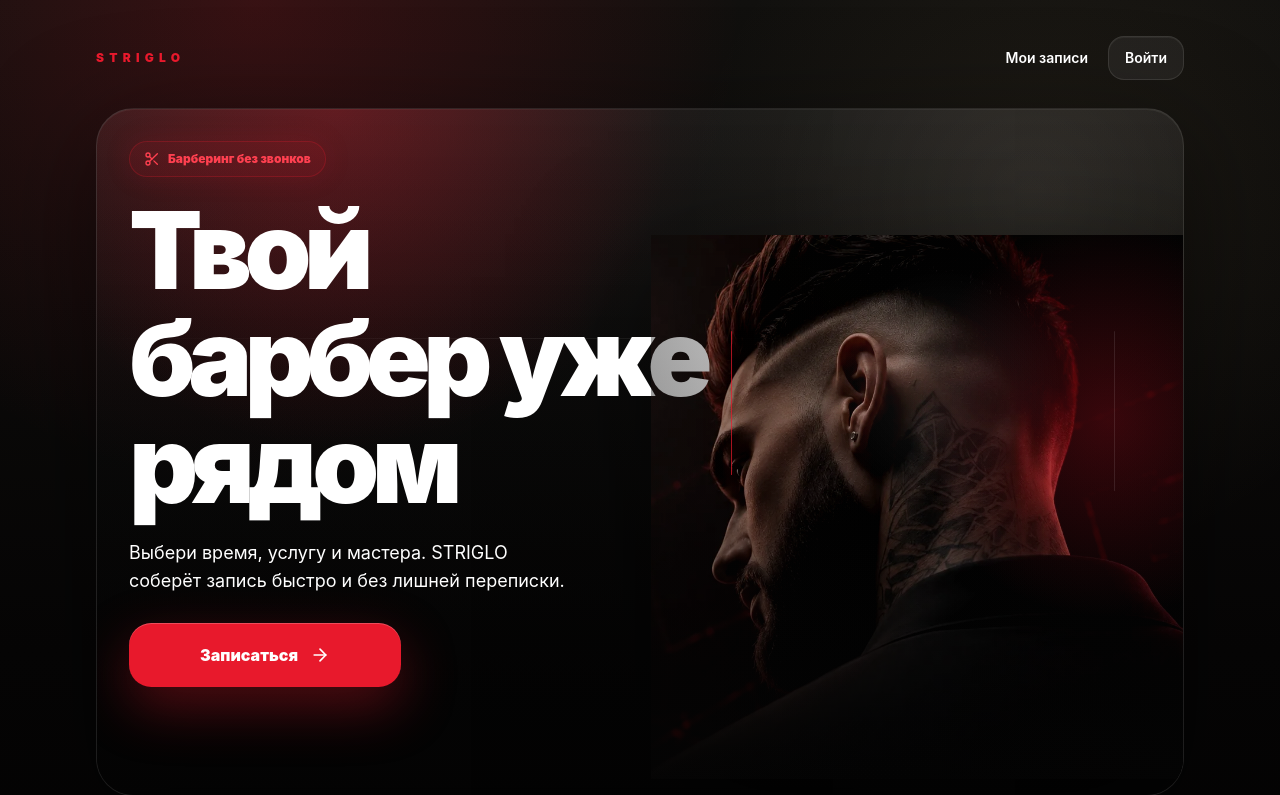
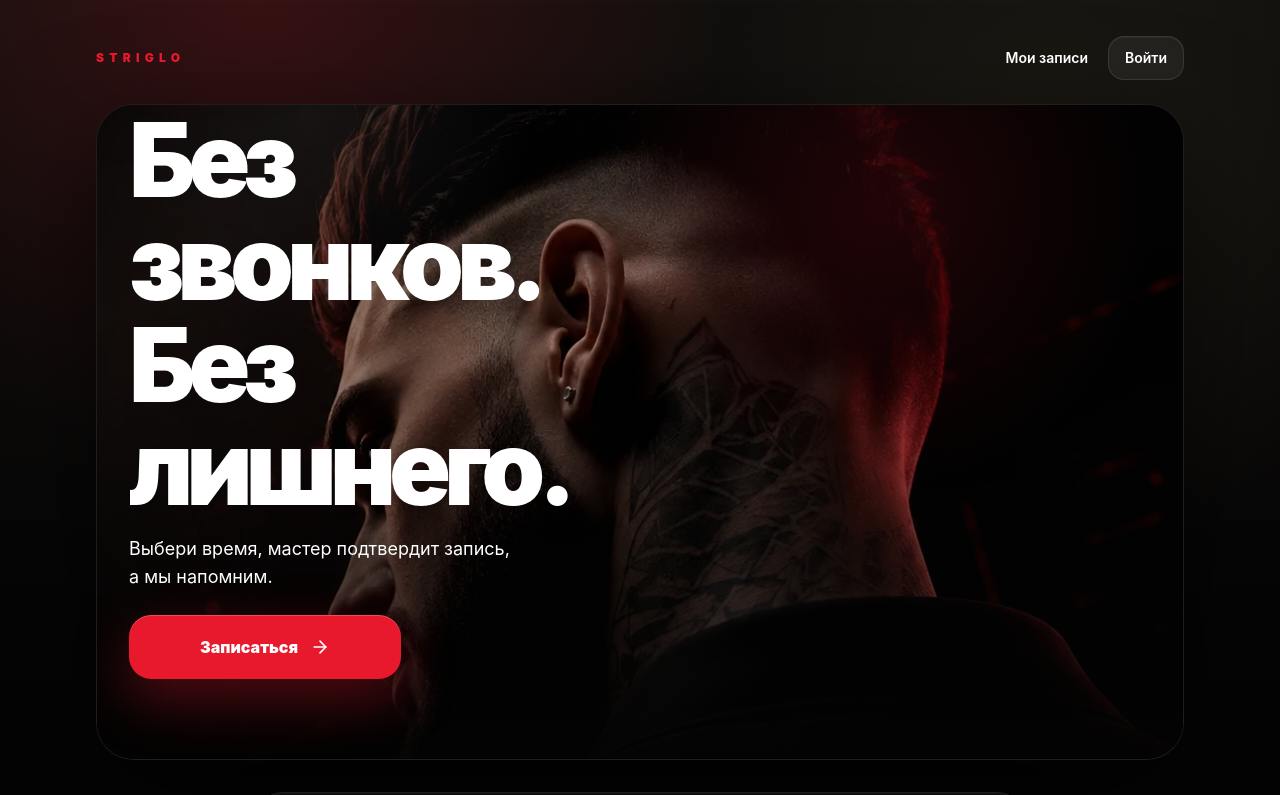
Before and after one commit to Staciv/Barber-stryglo, a Next.js app: page / in a window 1280 px wide. Shown: the top 795 px of the page. Built offline with nearby package versions, Linux system fonts and the light colour scheme.

Commit message:
refine immersive home hero

```diff
--- a/src/app/page.tsx
+++ b/src/app/page.tsx
@@ -1,6 +1,6 @@
 "use client";
 
-import { motion, useReducedMotion, useScroll, useTransform, type MotionValue } from "framer-motion";
+import { motion, useReducedMotion, useScroll, useTransform } from "framer-motion";
 import { ArrowRight, Clock3, MapPin, Scissors, Sparkles } from "lucide-react";
 import Image from "next/image";
 import Link from "next/link";
@@ -56,53 +56,6 @@ function Header() {
         )}
       </nav>
     </motion.header>
-  );
-}
-
-type BarberProfileVisualProps = {
-  glowY: MotionValue<number>;
-  lineY: MotionValue<number>;
-  visualY: MotionValue<number>;
-};
-
-function BarberProfileVisual({ glowY, lineY, visualY }: BarberProfileVisualProps) {
-  return (
-    <motion.div
-      role="img"
-      aria-label="Премиальный профиль барбера STRIGLO"
-      style={{ y: visualY }}
-      initial={{ opacity: 0, y: 22, scale: 0.985 }}
-      animate={{ opacity: 1, y: 0, scale: 1 }}
-      transition={{ delay: 0.16, duration: 0.48, ease: smoothEase }}
-      className="pointer-events-none relative -mx-5 mt-5 h-[24rem] overflow-hidden bg-transparent shadow-[0_42px_120px_rgba(0,0,0,0.5)] md:absolute md:bottom-4 md:right-2 md:mt-0 md:h-[34rem] md:w-[34rem] md:max-w-[34rem]"
-    >
-      <motion.div
-        style={{ y: glowY }}
-        className="absolute -right-14 top-8 z-10 h-72 w-72 rounded-full bg-[#E8192C]/24 blur-3xl md:-right-20 md:h-96 md:w-96"
-      />
-      <Image
-        src="/images/home/hero-barber.webp"
-        alt=""
-        fill
-        priority
-        unoptimized
-        sizes="(min-width: 768px) 34rem, 100vw"
-        className="-translate-x-[6%] scale-[1.25] object-cover object-[50%_30%] opacity-95 saturate-[0.94] contrast-[1.1] md:-translate-x-[5%] md:scale-[1.22]"
-      />
-      <motion.div
-        style={{ y: glowY }}
-        className="absolute inset-0 z-10 bg-[radial-gradient(circle_at_54%_28%,rgba(255,255,255,0.07),transparent_24%),radial-gradient(circle_at_84%_34%,rgba(232,25,44,0.24),transparent_34%),linear-gradient(90deg,rgba(7,6,6,0.32)_0%,rgba(7,6,6,0.03)_42%,rgba(7,6,6,0.28)_100%),linear-gradient(180deg,rgba(10,8,8,0)_0%,rgba(4,4,4,0.18)_48%,rgba(3,3,3,0.96)_100%)]"
-      />
-      <motion.div
-        style={{ y: lineY }}
-        className="absolute left-16 top-16 z-20 h-28 w-px rotate-[-28deg] rounded-full bg-[#E8192C]/70 shadow-[0_0_34px_rgba(232,25,44,0.42)] md:left-20 md:top-24 md:h-36"
-      />
-      <motion.div
-        style={{ y: lineY }}
-        className="absolute right-14 top-16 z-20 h-28 w-px rotate-[24deg] rounded-full bg-white/10 shadow-[0_0_24px_rgba(255,255,255,0.1)] md:right-20 md:top-24 md:h-40"
-      />
-      <div className="absolute inset-x-12 bottom-9 z-20 h-px bg-gradient-to-r from-transparent via-[#E8192C]/48 to-transparent" />
-    </motion.div>
   );
 }
 
@@ -209,10 +162,7 @@ function HeroSection() {
     target: heroRef,
     offset: ["start start", "end start"],
   });
-  const backgroundY = useTransform(scrollYProgress, [0, 1], shouldReduceMotion ? [0, 0] : [0, 34]);
-  const glowY = useTransform(scrollYProgress, [0, 1], shouldReduceMotion ? [0, 0] : [0, -18]);
-  const lineY = useTransform(scrollYProgress, [0, 1], shouldReduceMotion ? [0, 0] : [0, -28]);
-  const visualY = useTransform(scrollYProgress, [0, 1], shouldReduceMotion ? [0, 0] : [0, -38]);
+  const imageY = useTransform(scrollYProgress, [0, 1], shouldReduceMotion ? [0, 0] : [0, 34]);
 
   return (
     <motion.section
@@ -220,19 +170,30 @@ function HeroSection() {
       initial={{ opacity: 0, y: 16 }}
       animate={{ opacity: 1, y: 0 }}
       transition={{ duration: 0.36, ease: smoothEase }}
-      className="relative mt-7 overflow-hidden rounded-[2.35rem] border border-white/[0.1] bg-[linear-gradient(180deg,rgba(255,255,255,0.055),rgba(255,255,255,0.018)_42%,rgba(0,0,0,0.18))] p-5 pb-0 shadow-[0_30px_110px_rgba(0,0,0,0.5),inset_0_1px_0_rgba(255,255,255,0.06)] md:min-h-[43rem] md:p-8"
+      className="relative mt-6 min-h-[calc(100svh-7.25rem)] overflow-hidden rounded-[2.35rem] border border-white/[0.1] bg-[#060505] shadow-[0_30px_110px_rgba(0,0,0,0.56),inset_0_1px_0_rgba(255,255,255,0.06)] md:min-h-[min(820px,82vh)]"
     >
       <motion.div
-        style={{ y: backgroundY }}
-        className="absolute inset-0 bg-[radial-gradient(circle_at_22%_0%,rgba(232,25,44,0.24),transparent_31%),radial-gradient(circle_at_86%_12%,rgba(255,255,255,0.055),transparent_24%),linear-gradient(180deg,rgba(11,9,9,0),rgba(3,3,3,0.78))]"
-      />
-      <motion.div
-        style={{ y: lineY }}
-        className="absolute left-0 top-1/3 h-px w-full bg-gradient-to-r from-transparent via-white/[0.08] to-transparent"
-      />
+        role="img"
+        aria-label="Премиальный профиль барбера STRIGLO"
+        style={{ y: imageY }}
+        className="absolute inset-0"
+      >
+        <Image
+          src="/images/home/hero-barber.webp"
+          alt=""
+          fill
+          priority
+          unoptimized
+          sizes="(min-width: 768px) 70rem, 100vw"
+          className="scale-[1.1] object-cover object-[45%_29%] opacity-96 saturate-[0.94] contrast-[1.1] md:scale-[1.04] md:object-[50%_31%]"
+        />
+      </motion.div>
+
+      <div className="absolute inset-0 bg-[radial-gradient(circle_at_72%_16%,rgba(232,25,44,0.18),transparent_29%),radial-gradient(circle_at_20%_2%,rgba(255,255,255,0.08),transparent_20%),linear-gradient(180deg,rgba(3,3,3,0.42)_0%,rgba(3,3,3,0.08)_28%,rgba(3,3,3,0.18)_50%,rgba(3,3,3,0.94)_100%)]" />
+      <div className="absolute inset-0 bg-[linear-gradient(90deg,rgba(3,3,3,0.5)_0%,rgba(3,3,3,0.12)_42%,rgba(3,3,3,0.34)_100%)]" />
 
       <motion.div
-        className="relative z-10 md:max-w-[36rem]"
+        className="absolute inset-x-5 bottom-16 z-10 max-w-[28rem] md:bottom-20 md:left-8 md:right-auto md:max-w-[36rem]"
         initial="hidden"
         animate="visible"
         variants={{
@@ -245,32 +206,31 @@ function HeroSection() {
         <motion.span
           variants={revealItem}
           transition={{ duration: 0.32, ease: smoothEase }}
-          className="inline-flex min-h-9 items-center gap-2 rounded-full border border-[#E8192C]/25 bg-[#E8192C]/10 px-3.5 text-xs font-black text-[#ff4050] shadow-[0_0_28px_rgba(232,25,44,0.13)]"
+          className="inline-flex min-h-9 items-center gap-2 rounded-full border border-[#E8192C]/28 bg-black/28 px-3.5 text-xs font-black text-[#ff4050] shadow-[0_0_28px_rgba(232,25,44,0.13)] backdrop-blur-sm"
         >
           <Scissors className="size-4" aria-hidden="true" />
-          Барберинг без звонков
+          Запись к барберу
         </motion.span>
         <motion.h1
           variants={revealItem}
           transition={{ duration: 0.38, ease: smoothEase }}
-          className="mt-5 max-w-[10ch] text-[3.4rem] font-black leading-[0.86] tracking-[-0.07em] text-white sm:text-7xl md:text-[6.7rem]"
+          className="mt-4 max-w-[9ch] text-[3.45rem] font-black leading-[0.9] tracking-[-0.07em] text-white drop-shadow-[0_12px_30px_rgba(0,0,0,0.64)] sm:text-7xl md:text-[6.4rem]"
         >
-          Твой барбер уже рядом
+          Без звонков. Без лишнего.
         </motion.h1>
         <motion.p
           variants={revealItem}
           transition={{ duration: 0.34, ease: smoothEase }}
-          className="mt-5 max-w-md text-base leading-7 text-white/62 md:text-lg"
+          className="mt-4 max-w-sm text-base leading-7 text-white/68 drop-shadow-[0_8px_18px_rgba(0,0,0,0.68)] md:text-lg"
         >
-          Выбери время, услугу и мастера. STRIGLO соберёт запись быстро и без лишней переписки.
+          Выбери время, мастер подтвердит запись, а мы напомним.
         </motion.p>
 
-        <motion.div variants={revealItem} transition={{ duration: 0.32, ease: smoothEase }} className="mt-7">
+        <motion.div variants={revealItem} transition={{ duration: 0.32, ease: smoothEase }} className="mt-6">
           <PrimaryCta />
         </motion.div>
       </motion.div>
 
-      <BarberProfileVisual glowY={glowY} lineY={lineY} visualY={visualY} />
     </motion.section>
   );
 }
@@ -282,7 +242,7 @@ export default function HomePage() {
         <Header />
         <HeroSection />
 
-        <div className="mx-auto mt-7 max-w-3xl md:ml-8 md:mr-auto">
+        <div className="mx-auto mt-6 max-w-3xl md:mt-8">
           <SlotsPreview />
           <GoPremiumCard />
         </div>
```
Also changed, not shown: 1 other file (tests, documents, lock files or other folders).
